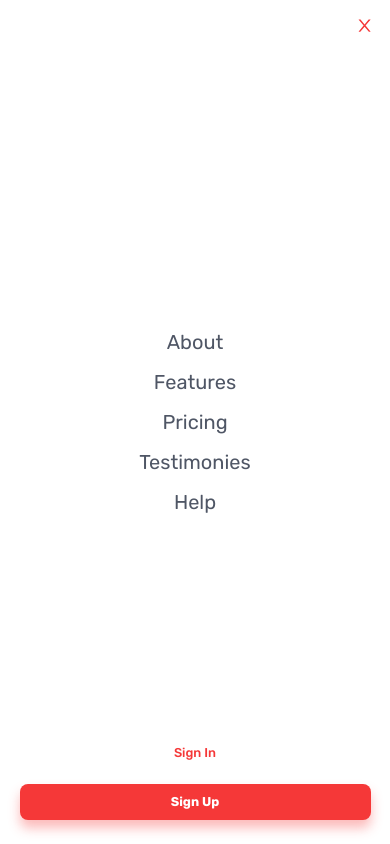
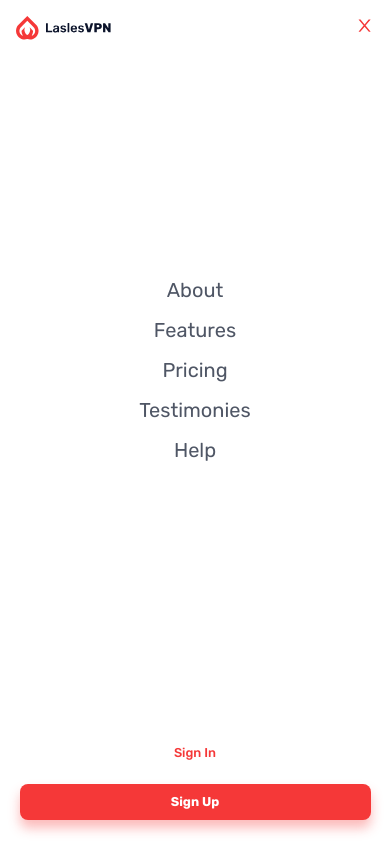
Before and after one commit to lawrencelucky/vpn-landing-page, a React (Create React App) app: page / in a window 390 px wide. Both pictures are taken after a click on the element 364 px from the left and 27 px from the top of the page. Built offline with nearby package versions, Linux system fonts and the light colour scheme.

Commit message:
fit: fixing positioning

```diff
--- a/src/components/Header.jsx
+++ b/src/components/Header.jsx
@@ -12,20 +12,21 @@ const Header = () => {
         src={Logo}
         alt='Logo'
         draggable='false'
-        className='w-[12rem] lg:w-[15rem]'
+        className='w-[12rem] lg:w-[15rem] relative z-50'
       />
 
       {/* Navigation */}
       <div className='relative'>
-        <ul
+        <div
           className={`${
             openDrawer ? 'right-0 opacity-100' : 'right-[-100%] opacity-0'
-          } h-screen fixed top-0  w-full bg-other-white flex flex-col justify-center items-center ease-in-out duration-500 md:opacity-100 md:static md:flex-row md:h-full md:p-0`}
+          } h-screen fixed top-0 pb-[3rem] w-full bg-other-white flex flex-col justify-between ease-in-out duration-500 md:opacity-100 md:static md:flex-row md:h-full md:p-0`}
         >
           <AiOutlineClose
             onClick={() => setOpenDrawer(false)}
             className='text-[2.4rem] text-primary-red absolute top-[2rem] right-[2rem] md:hidden'
           />
+          <ul className='flex flex-col justify-center items-center flex-1 md:flex-row'>
             <li className='cursor-pointer md:hover:text-primary-red ease-out duration-300 text-lg mb-[2rem] md:mb-0 md:text-md md:mr-[4rem]'>
               About
             </li>
@@ -41,14 +42,14 @@ const Header = () => {
             <li className='cursor-pointer md:hover:text-primary-red ease-out duration-300 text-lg md:mb-0 md:text-md'>
               Help
             </li>
-
-          <div className='flex flex-col items-center absolute bottom-[3rem] md:hidden'>
+          </ul>
+          <div className='flex flex-col items-center md:hidden'>
             <p className='font-medium text-md cursor-pointer text-primary-red ease-out duration-300 mb-[2.4rem]'>
               Sign In
             </p>
             <button className='btn w-[90vw] sm:w-[38rem]'>Sign Up</button>
           </div>
-        </ul>
+        </div>
       </div>
       {/* Registration */}
 
```
Lines whose indentation alone changed are shown as unchanged.
